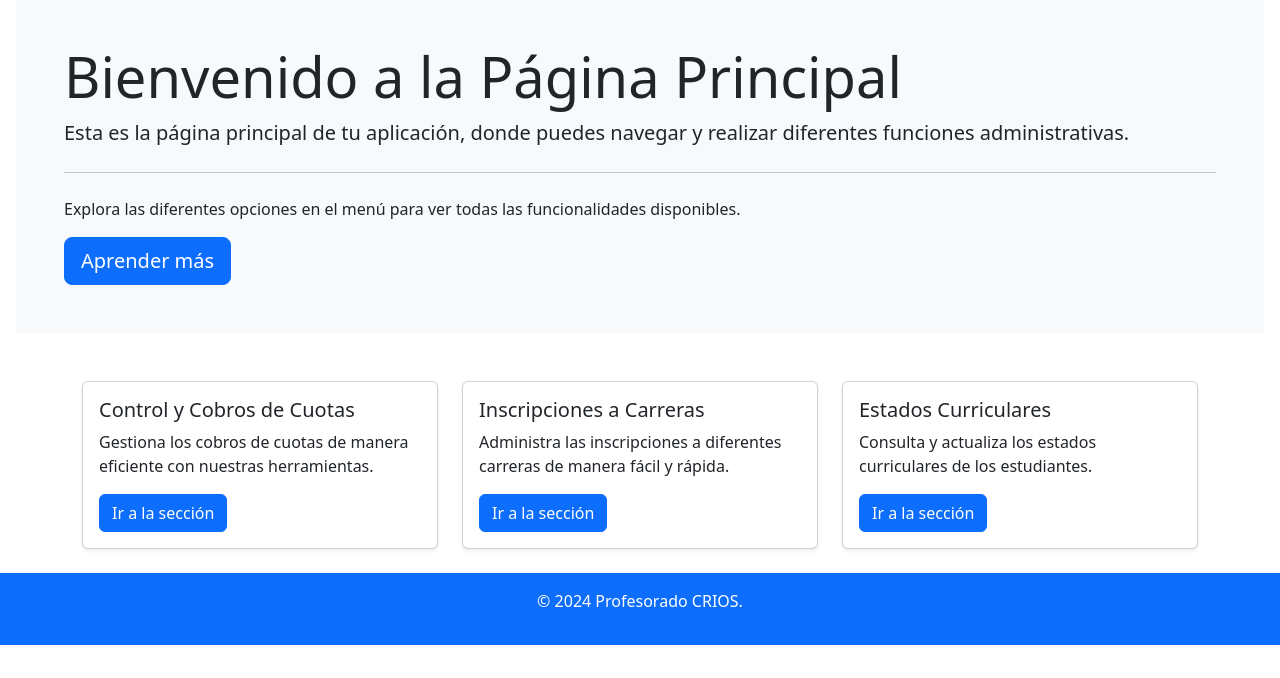
After one commit to MaxFerrarottiDEV/Proyecto-CRIOS, a Django app: page /test/ in a window 1280 px wide. The commit adds this page. Shown: the part 122-800 px from the top of the page. Run offline with Django 5.2, Linux system fonts and the light colour scheme.

Commit message:
Agregue una pagina principal

```diff
--- a/MiApp/templates/home.html
+++ b/MiApp/templates/home.html
@@ -5,8 +5,7 @@
 </head>
 <body>
     <h1>CRIOS</h1>
-
-    <form action="http://127.0.0.1:8000/register/">
+    <form action="http://127.0.0.1:8000/login/">
         <button type="submit"><h1><b>Iniciar Sesion</b></h1></button>
     </form>
 </body>
--- a/MiApp/templates/registration/login.html
+++ b/MiApp/templates/login.html
@@ -65,7 +65,7 @@
 <body>
     <div class="form-container">
         <h2>Iniciar Sesión</h2>
-        <form action="http://127.0.0.1:8000/login/" method="post">
+        <form action="http://127.0.0.1:8000/test/" method="post">
             {% csrf_token %}
             <label for="username">Usuario:</label>
             <input type="text" id="username" name="username" required>
--- a/MiApp/templates/registration/register.html
+++ b/MiApp/templates/registration/register.html
@@ -5,7 +5,7 @@
 </head>
 <body>
     <h2>Registro de Usuario</h2>
-    <form method="post">
+    <form method="post" action="http://127.0.0.1:8000/login/">
         {% csrf_token %}
         {{ form.as_p }}
         <button type="submit">Registrarse</button>
--- /dev/null
+++ b/MiApp/templates/test.html
@@ -0,0 +1,97 @@
+<!doctype html>
+<html lang="en">
+  <head>
+    <meta charset="utf-8">
+    <meta name="viewport" content="width=device-width, initial-scale=1">
+    <title>Menu</title>
+    <link href="https://cdn.jsdelivr.net/npm/bootstrap@5.3.3/dist/css/bootstrap.min.css" rel="stylesheet" integrity="sha384-QWTKZyjpPEjISv5WaRU9OFeRpok6YctnYmDr5pNlyT2bRjXh0JMhjY6hW+ALEwIH" crossorigin="anonymous">
+  </head>
+  <body>
+    <!-- Navbar -->
+    <nav class="navbar navbar-expand-lg navbar-dark bg-primary">
+      <div class="container-fluid">
+        <a class="navbar-brand" href="#">
+          <img src="https://www.facebook.com/photo/?fbid=194433953231194&set=a.194433939897862&locale=es_LA" alt="logo" width="100">
+        </a>
+        <button class="navbar-toggler" type="button" data-bs-toggle="collapse" data-bs-target="#navbarSupportedContent" aria-controls="navbarSupportedContent" aria-expanded="false" aria-label="Toggle navigation">
+          <span class="navbar-toggler-icon"></span>
+        </button>
+        <div class="collapse navbar-collapse" id="navbarSupportedContent">
+          <ul class="navbar-nav me-auto mb-2 mb-lg-0">
+            <li class="nav-item">
+              <a class="nav-link active" aria-current="page" href="#">Pagina Principal</a>
+            </li>
+            <li class="nav-item">
+              <a class="nav-link" href="http://127.0.0.1:8000/login/">Cerrar sesión</a>
+            </li>
+            <li class="nav-item dropdown">
+              <a class="nav-link dropdown-toggle" href="#" role="button" data-bs-toggle="dropdown" aria-expanded="false">
+                Funciones
+              </a>
+              <ul class="dropdown-menu">
+                <li><a class="dropdown-item" href="#">Control y cobros de cuotas</a></li>
+                <li><hr class="dropdown-divider"></li>
+                <li><a class="dropdown-item" href="#">Inscripciones a carreras</a></li>
+                <li><a class="dropdown-item" href="#">Inscripciones a exámenes</a></li>
+                <li><hr class="dropdown-divider"></li>
+                <li><a class="dropdown-item" href="#">Estados Curriculares</a></li>
+              </ul>
+            </li>
+          </ul>
+        </div>
+      </div>
+    </nav>
+
+    <!-- Hero Section -->
+    <div class="bg-light p-5 rounded-lg m-3">
+      <h1 class="display-4">Bienvenido a la Página Principal</h1>
+      <p class="lead">Esta es la página principal de tu aplicación, donde puedes navegar y realizar diferentes funciones administrativas.</p>
+      <hr class="my-4">
+      <p>Explora las diferentes opciones en el menú para ver todas las funcionalidades disponibles.</p>
+      <a class="btn btn-primary btn-lg" href="#" role="button">Aprender más</a>
+    </div>
+
+    <!-- Cards Section -->
+    <div class="container mt-5">
+      <div class="row">
+        <div class="col-md-4">
+          <div class="card mb-4 shadow-sm">
+            <div class="card-body">
+              <h5 class="card-title">Control y Cobros de Cuotas</h5>
+              <p class="card-text">Gestiona los cobros de cuotas de manera eficiente con nuestras herramientas.</p>
+              <a href="#" class="btn btn-primary">Ir a la sección</a>
+            </div>
+          </div>
+        </div>
+        <div class="col-md-4">
+          <div class="card mb-4 shadow-sm">
+            <div class="card-body">
+              <h5 class="card-title">Inscripciones a Carreras</h5>
+              <p class="card-text">Administra las inscripciones a diferentes carreras de manera fácil y rápida.</p>
+              <a href="#" class="btn btn-primary">Ir a la sección</a>
+            </div>
+          </div>
+        </div>
+        <div class="col-md-4">
+          <div class="card mb-4 shadow-sm">
+            <div class="card-body">
+              <h5 class="card-title">Estados Curriculares</h5>
+              <p class="card-text">Consulta y actualiza los estados curriculares de los estudiantes.</p>
+              <a href="#" class="btn btn-primary">Ir a la sección</a>
+            </div>
+          </div>
+        </div>
+      </div>
+    </div>
+
+    <!-- Footer -->
+    <footer class="bg-primary text-white text-center py-3 mt-auto">
+      <div class="container">
+        <p>© 2024 Profesorado CRIOS.</p>
+      </div>
+    </footer>
+
+    <!-- Bootstrap JS -->
+    <script src="https://cdn.jsdelivr.net/npm/bootstrap@5.3.3/dist/js/bootstrap.bundle.min.js" integrity="sha384-YvpcrYf0tY3lHB60NNkmXc5s9fDVZLESaAA55NDzOxhy9GkcIdslK1eN7N6jIeHz" crossorigin="anonymous"></script>
+  </body>
+</html>
--- a/MiApp/urls.py
+++ b/MiApp/urls.py
@@ -1,8 +1,9 @@
 from django.urls import path
-from .views import register, home , login
+from .views import register, home , login, test
 
 urlpatterns = [
     path('register/', register, name='register'),
     path('', home, name='home'),
-    path('', login, name='login'),
+    path('login/', login, name='login'),
+    path('test/', test, name='test')
 ]
--- a/MiApp/views.py
+++ b/MiApp/views.py
@@ -21,3 +21,6 @@ def home(request):
 
 def login(request):
     return render(request, 'login.html')
+
+def test(request):
+    return render(request, 'test.html')
--- a/myproject/settings.py
+++ b/myproject/settings.py
@@ -25,7 +25,7 @@ SECRET_KEY = 'django-insecure-sbi45=(i6ddz!v@7$cq1pb#7-0znfk%)v3o56_5xvgxsdy=6%9
 # SECURITY WARNING: don't run with debug turned on in production!
 DEBUG = True
 
-ALLOWED_HOSTS = ['127.0.0.1']
+ALLOWED_HOSTS = ['127.0.0.1','localhost']
 
 
 # Application definition
@@ -80,9 +80,9 @@ DATABASES = {
         'ENGINE': 'django.db.backends.mysql',
         'NAME': 'crios',
         'USER': 'root',
-        'PASSWORD': 'mauro0510',
+        'PASSWORD': 'Samilove2016*',
         'HOST': 'localhost',
-        'PORT': '3307'
+        'PORT': '3306'
     }
 }
 
```
